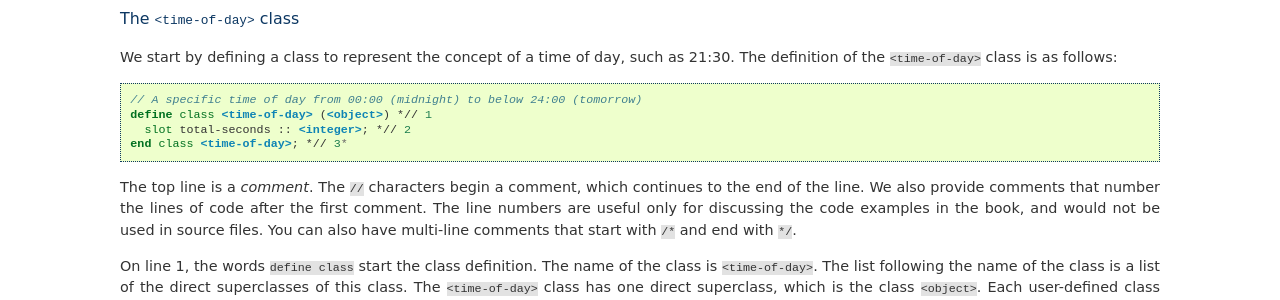
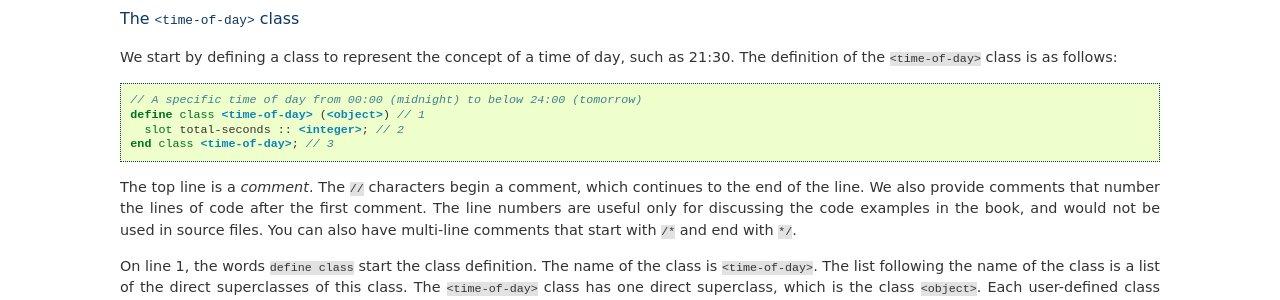
Before and after one commit to dylan-lang/dylan-programming-book, a Sphinx documentation site: the page built from source/usr-class.rst, in a window 1280 px wide and 900 px high, scrolled down 761 px. Shown: the part 152-452 px from the top of the window. Built offline with Sphinx 7.4.7, drawn with Linux system fonts in a browser that asks for light colours.

```diff
--- a/source/usr-class.rst
+++ b/source/usr-class.rst
@@ -68,9 +68,9 @@ follows:
 .. code-block:: dylan
 
     // A specific time of day from 00:00 (midnight) to below 24:00 (tomorrow)
-    define class <time-of-day> (<object>) *// 1
-      slot total-seconds :: <integer>; *// 2
-    end class <time-of-day>; *// 3*
+    define class <time-of-day> (<object>) // 1
+      slot total-seconds :: <integer>; // 2
+    end class <time-of-day>; // 3
 
 The top line is a *comment*. The ``//`` characters begin a comment, which
 continues to the end of the line. We also provide comments that number
```
